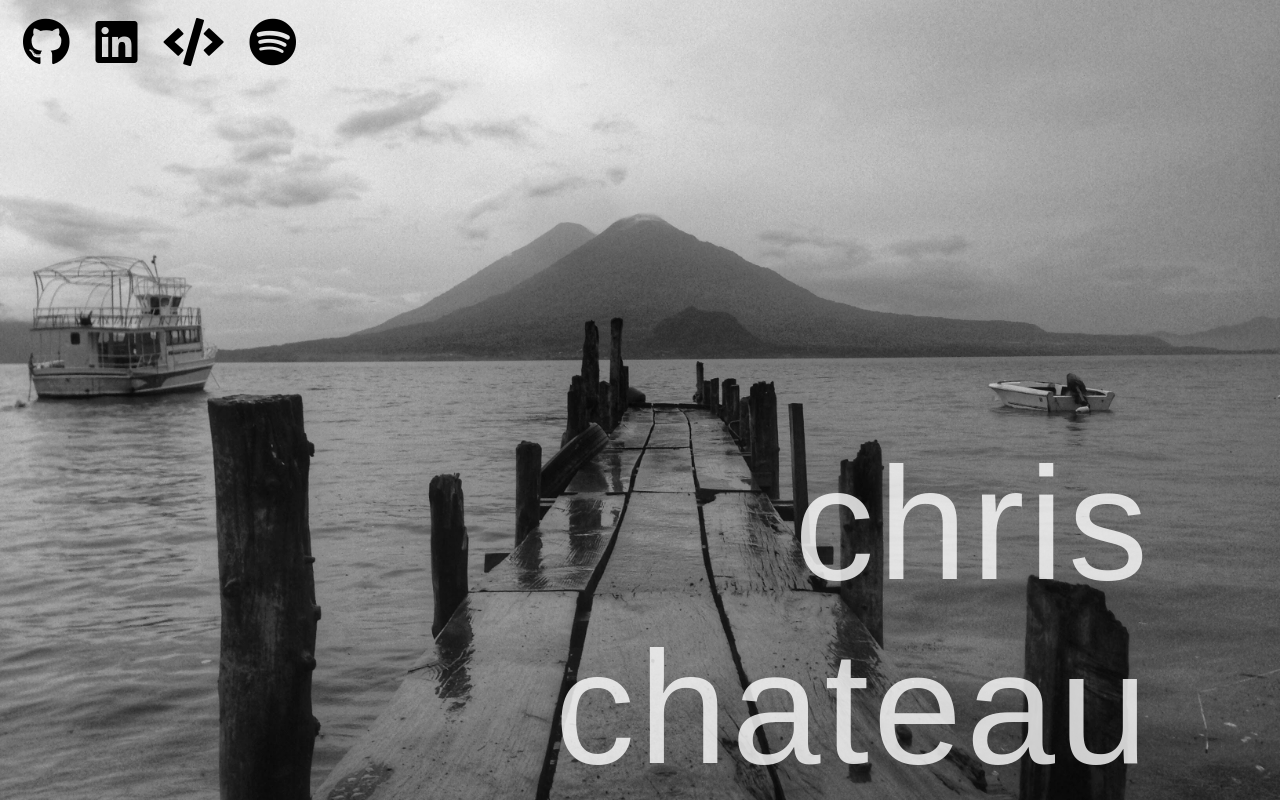
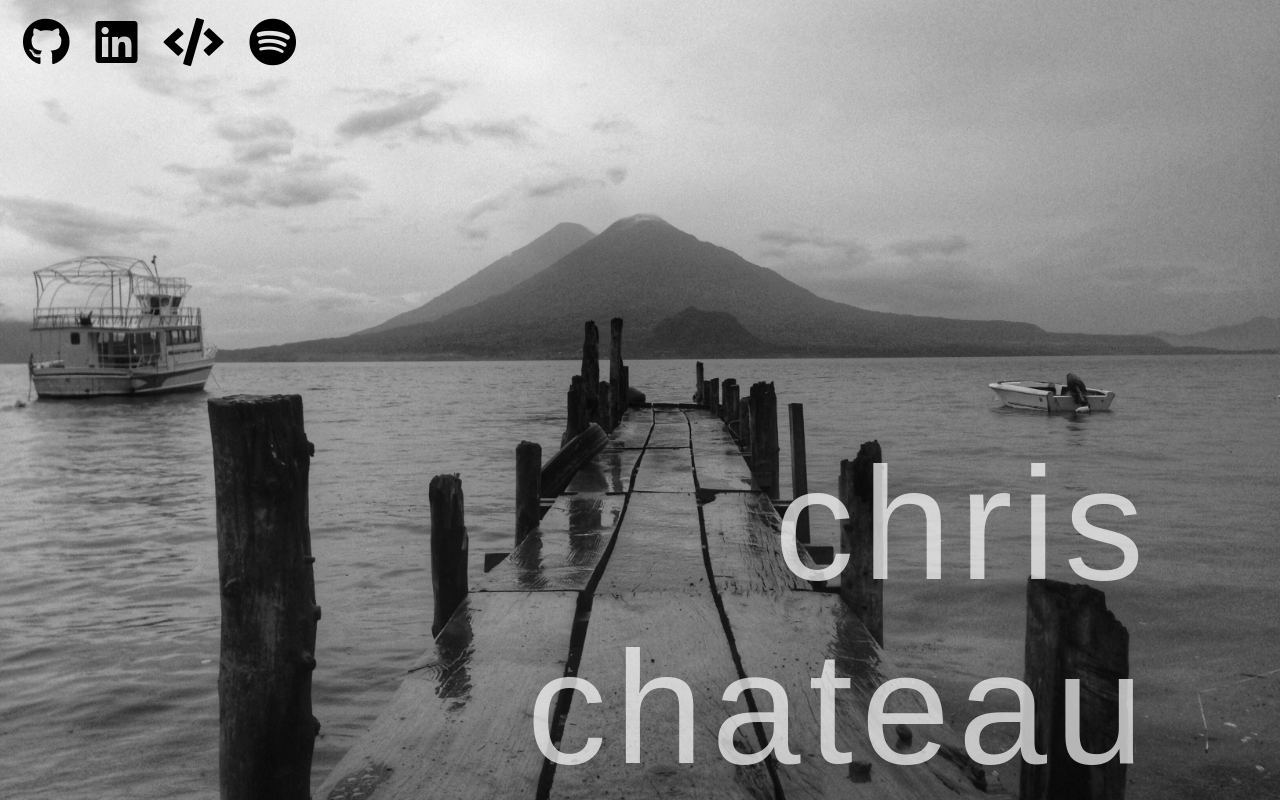
Before and after one commit to christopherchateau/personal-site, a React (Create React App) app: page / in a window 1280 px wide. Shown: the top 802 px of the page. Built offline with nearby package versions, Linux system fonts and the light colour scheme.

Commit message:
Tweak color and opacity of .name animation

```diff
--- a/src/App.css
+++ b/src/App.css
@@ -50,12 +50,10 @@
 .name {
   animation: in 2s ease-out forwards;
   bottom: 0;
-  color: white;
   display: flex;
   font-family: Arial, Helvetica, sans-serif;
   font-size: 10rem;
   justify-content: flex-end;
-  opacity: 0;
   position: absolute;
   right: 10vw;
   text-align: right;
@@ -63,12 +61,14 @@
 
 @keyframes in {
   0% {
+    color: darkgrey;
     letter-spacing: -30px;
     opacity: 0;
   }
   100% {
-    letter-spacing: 4px;
-    opacity: 0.8;
+    color: white;
+    letter-spacing: 8px;
+    opacity: 0.7;
   }
 }
 
```
